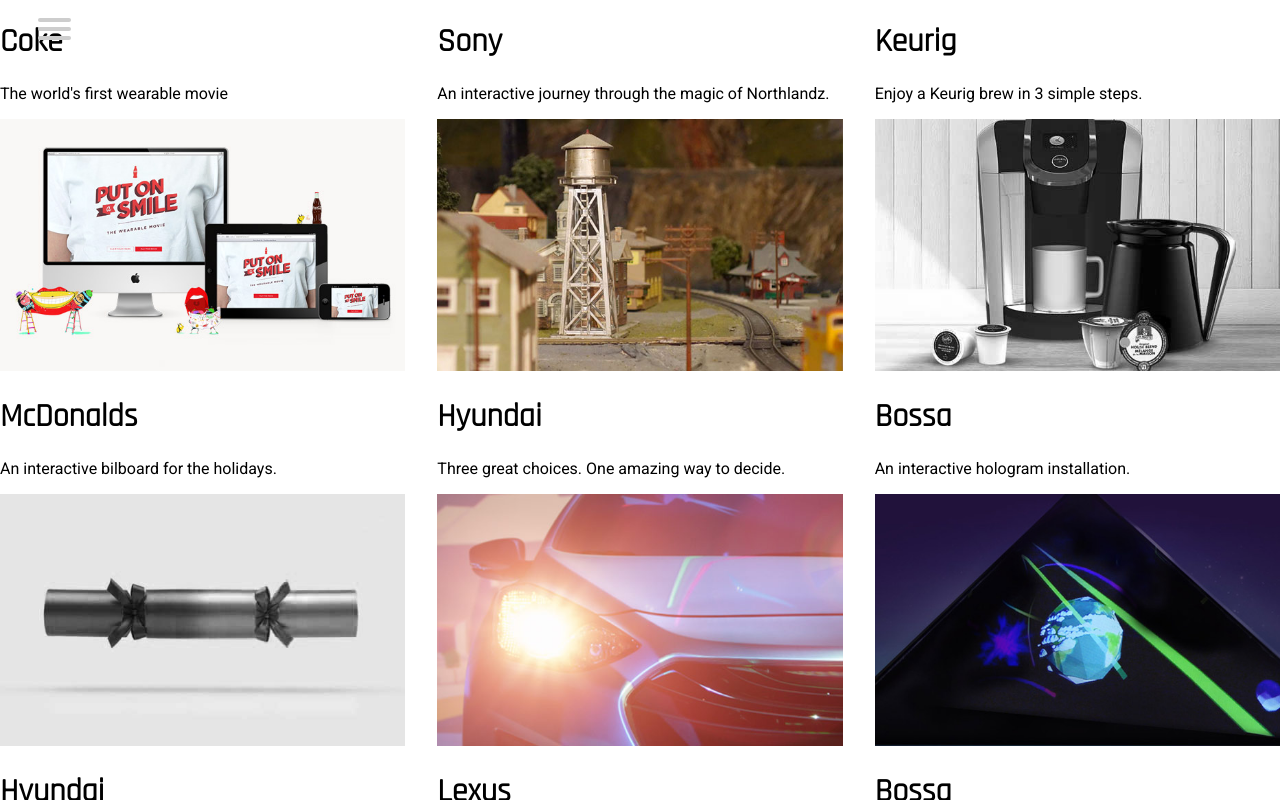
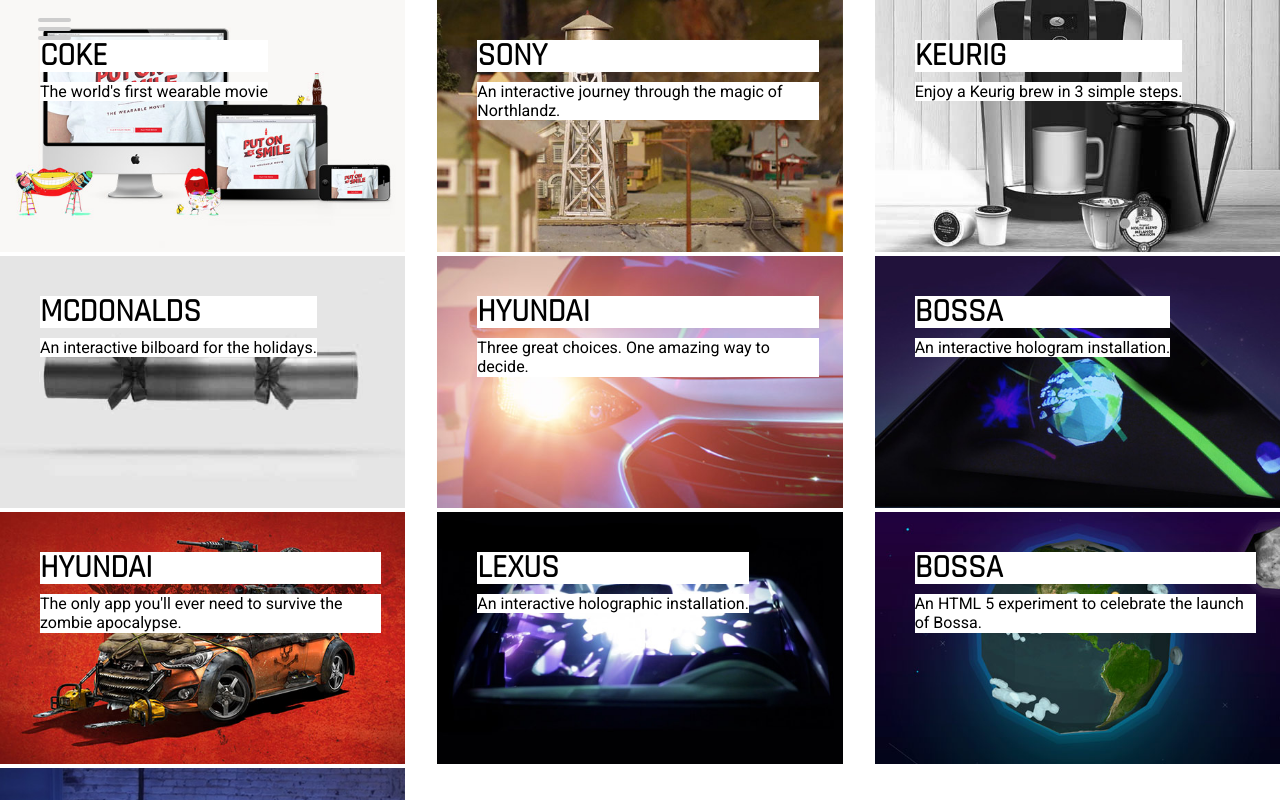
Before and after one commit to theceremony/portfolio-2017, a React (Create React App) app: page /Work in a window 1280 px wide. Built offline with nearby package versions, Linux system fonts and the light colour scheme.

Commit message:
grid system

```diff
--- a/src/pages/Work.css
+++ b/src/pages/Work.css
@@ -1,6 +1,6 @@
 
 .work-item {
-  /*position: relative;*/
+  position: relative;
   /*width: 100px;
     height: 100px;
     margin: 2px;
@@ -16,39 +16,26 @@
   width:100%;
 }
 
-/*
+
 .work-item h1{
-  font-size: 15vw;
+  /*font-size: 15vw;*/
   text-transform: uppercase;
   line-height: 100%;
-  background-color:#000;
+  background-color:#fff;
   padding:0;
   margin:0;
-  display: inline-block;
+  margin-bottom: 10px;
 }
 
 .work-item p{
-  font-size: 3vw;
+  /*font-size: 3vw;*/
   line-height: 120%;
-  background-color:#000;
-  padding:0;
-  margin:0;
-  display: inline-block;
-}
-
-.work-item img{
-  position: relative;
-  height: 100%;
-  opacity: 1;
+  background-color:#fff;
   padding:0;
   margin:0;
 }
 
-.work-item .work-title{
+.work-title{
   position: absolute;
-  text-align: right;
-  top:50%;
-  right:0;
-  transform: translate(0,-50%);
-  z-index: 10;
-}*/
+  padding:40px;
+}
```
